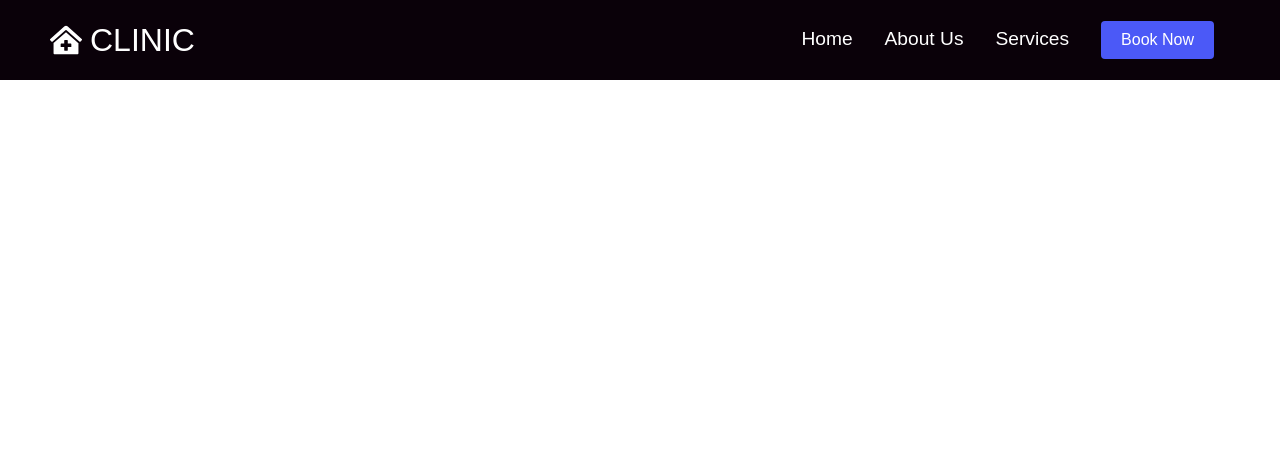
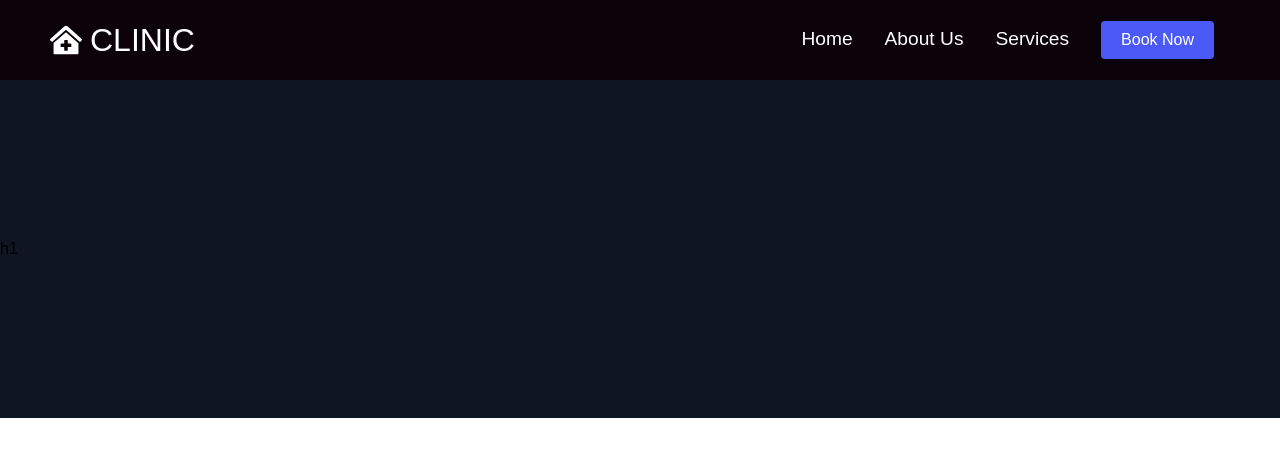
Before and after one commit to Castor0/clinic-web, a React (Create React App) app: page / in a window 1280 px wide. Shown: the top 456 px of the page. Built offline with nearby package versions, Linux system fonts and the light colour scheme.

Commit message:
infosection and data page

```diff
--- a/src/App.js
+++ b/src/App.js
@@ -1,7 +1,7 @@
 import React from 'react'
 import GlobalStyle from './globalStyles'
-import { BrowserRouter as Router, Switch, Route } from 'react-router-dom'
-
+import { BrowserRouter as Router, Routes, Route } from 'react-router-dom'
+import Home from './pages/HomePage/Home'
 import { Navbar } from './components'
 
 const App = () => {
@@ -9,8 +9,11 @@
     <Router>
       <GlobalStyle  />
        <Navbar />
+       <Routes>
+          <Route  path='/' exact element={<Home />}/>
+       </Routes>
     </Router>
-  )
+  );
 }
 
 export default App
--- /dev/null
+++ b/src/components/InfoSection/InfoSection.elements.js
@@ -0,0 +1,9 @@
+import styled from 'styled-components';
+
+
+export const InfoSec = styled.div`
+background: #fff;
+padding: 160px 0;
+background: ${({lightBg}) => (lightBg ? '#fff' : '#101522')};
+
+`
--- /dev/null
+++ b/src/components/InfoSection/InfoSection.js
@@ -0,0 +1,12 @@
+import React from 'react'
+import { InfoSec } from './InfoSection.elements'
+
+const InfoSection = ({lightBg}) => {
+  return (
+    <>
+        <InfoSec lightBg={lightBg}>h1</InfoSec>
+    </>
+  )
+}
+
+export default InfoSection
--- a/src/components/index.js
+++ b/src/components/index.js
@@ -1 +1,2 @@
-export { default as Navbar} from './Navbar/Navbar'
+export { default as Navbar} from './Navbar/Navbar';
+export { default as InfoSection} from './InfoSection/InfoSection';
--- /dev/null
+++ b/src/pages/HomePage/Data.js
@@ -0,0 +1,3 @@
+export const homeObjOne = {
+    lightBg: false;
+};
--- /dev/null
+++ b/src/pages/HomePage/Home.js
@@ -0,0 +1,11 @@
+import React from 'react'
+import {InfoSection} from '../../components'
+const Home = () => {
+  return (
+   <>
+    <InfoSection />
+   </>
+  )
+}
+
+export default Home
```
